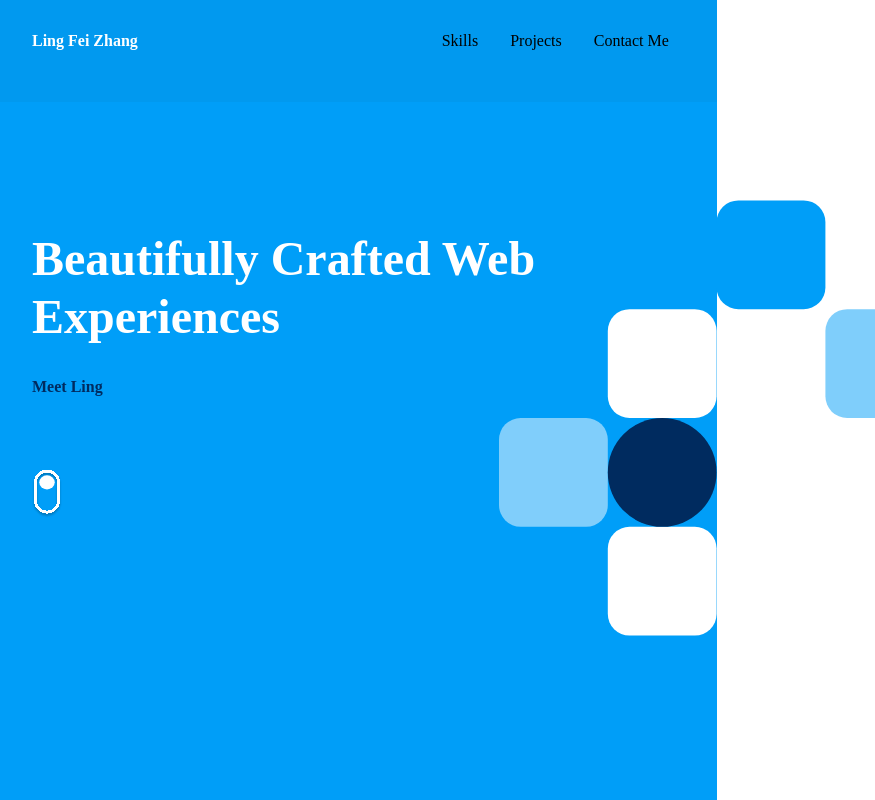
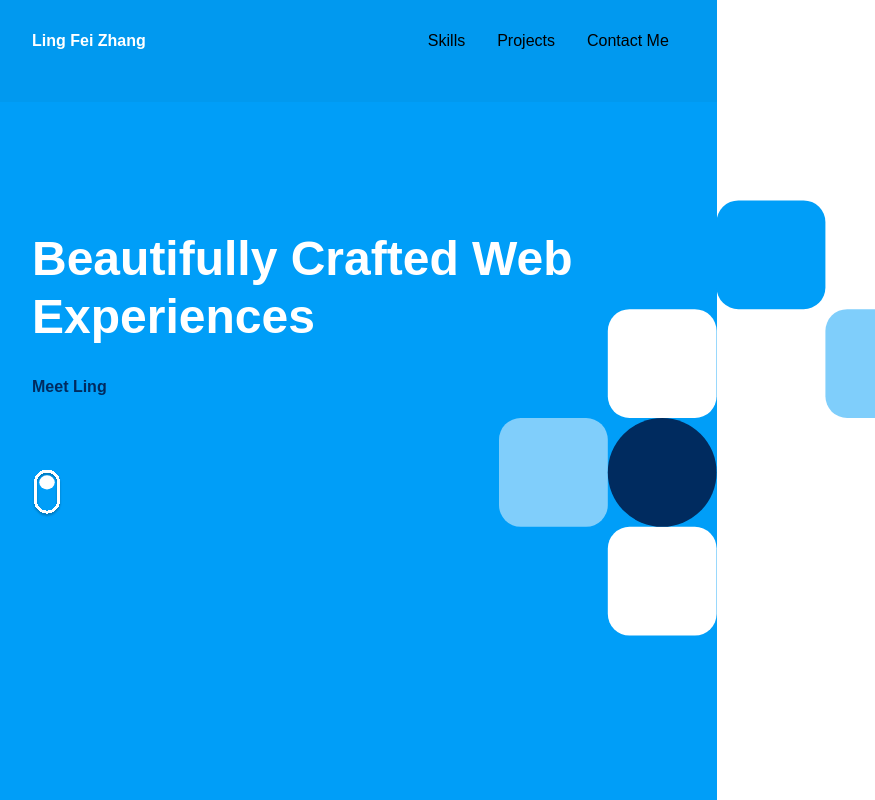
Before and after one commit to Ling01234/tutorial_website, a plain HTML site: page index.html in a window 1280 px wide. Shown: the top 800 px of the page, 128-1003 px from the left. Drawn offline with nearby package versions, Linux system fonts and the light colour scheme; files that its build step writes are made by us from their sources.

Commit message:
changes css

```diff
--- a/css/main.scss
+++ b/css/main.scss
@@ -3,7 +3,7 @@
 body {
   height: 100vh;
   margin: 0;
-  font-family: "Poppings";
+  font-family: "Poppings", sans-serif;
 }
 
 ul {
```
